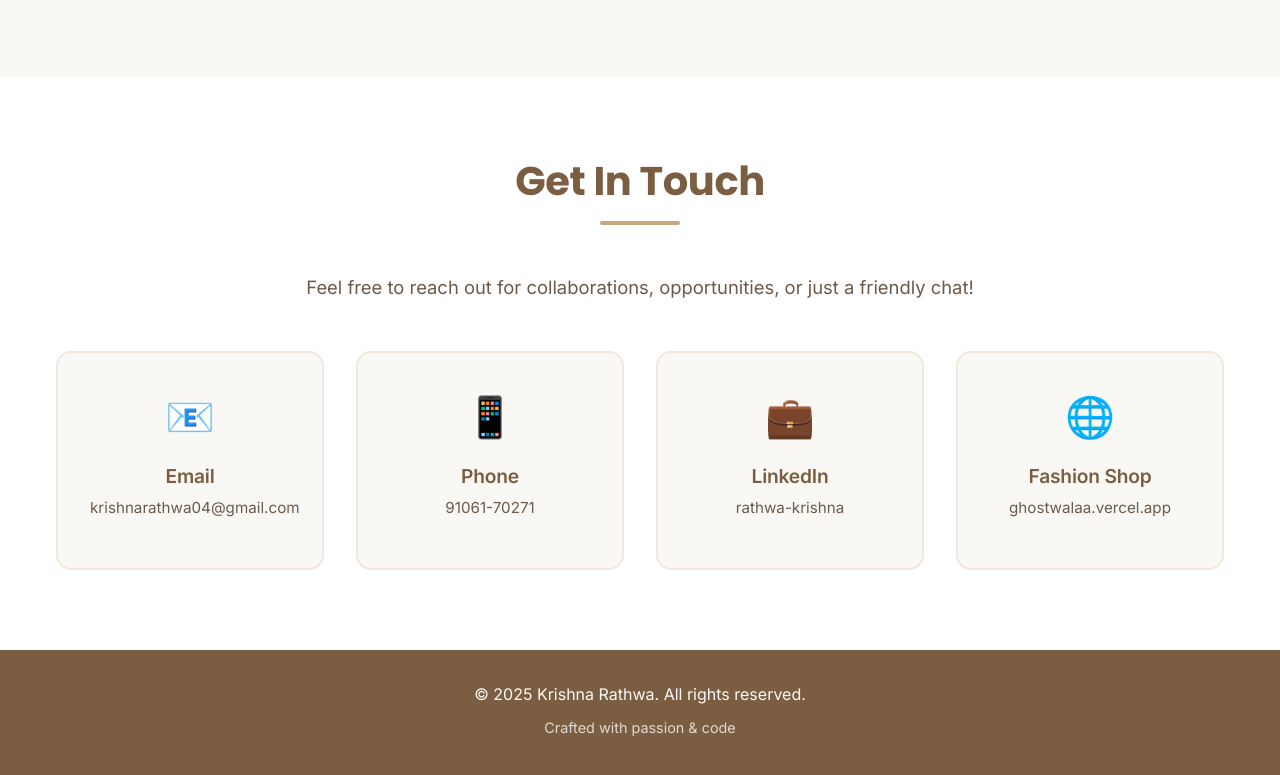
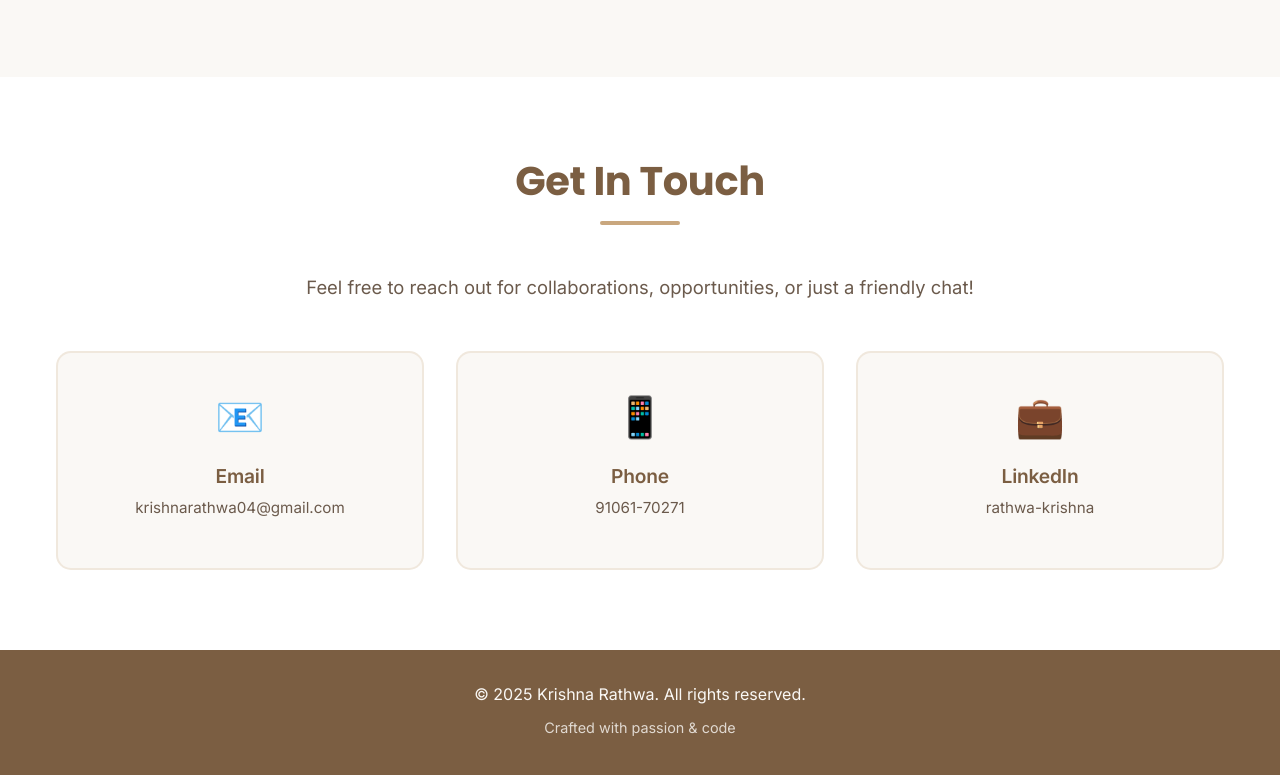
Before and after one commit to rkrishna04/KRISHNA_RATHWA, a plain HTML site: page index.html in a window 1280 px wide. Shown: the part 4595-5370 px from the top of the page. Drawn offline with Linux system fonts and the light colour scheme.

Commit message:
Remove Fashion Shop link from contact section
Removed the link to the Fashion Shop from the contact section.

```diff
--- a/index.html
+++ b/index.html
@@ -272,11 +272,7 @@
                     <h3>LinkedIn</h3>
                     <p>rathwa-krishna</p>
                 </a>
-                <a href="https://ghostwalaa.vercel.app" class="contact-card" target="_blank">
-                    <div class="contact-icon">🌐</div>
-                    <h3>Fashion Shop</h3>
-                    <p>ghostwalaa.vercel.app</p>
-                </a>
+
             </div>
         </div>
     </section>
```
